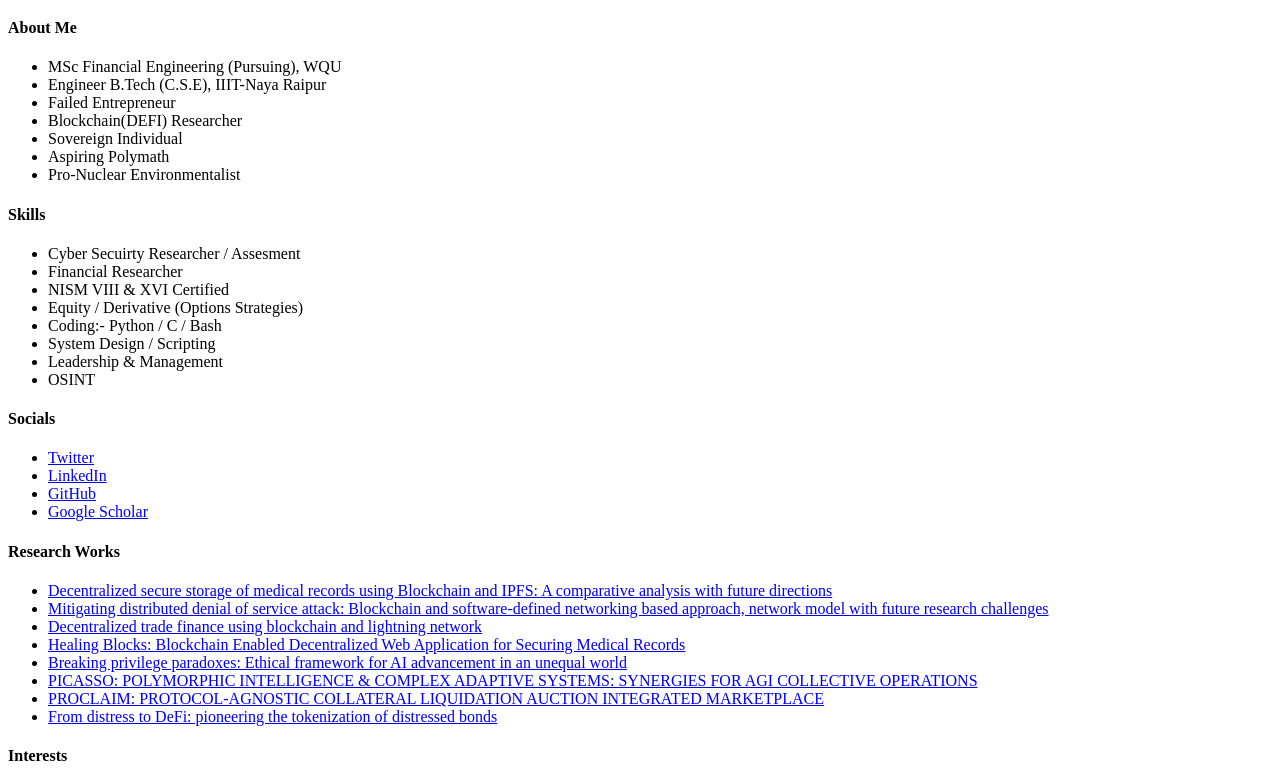
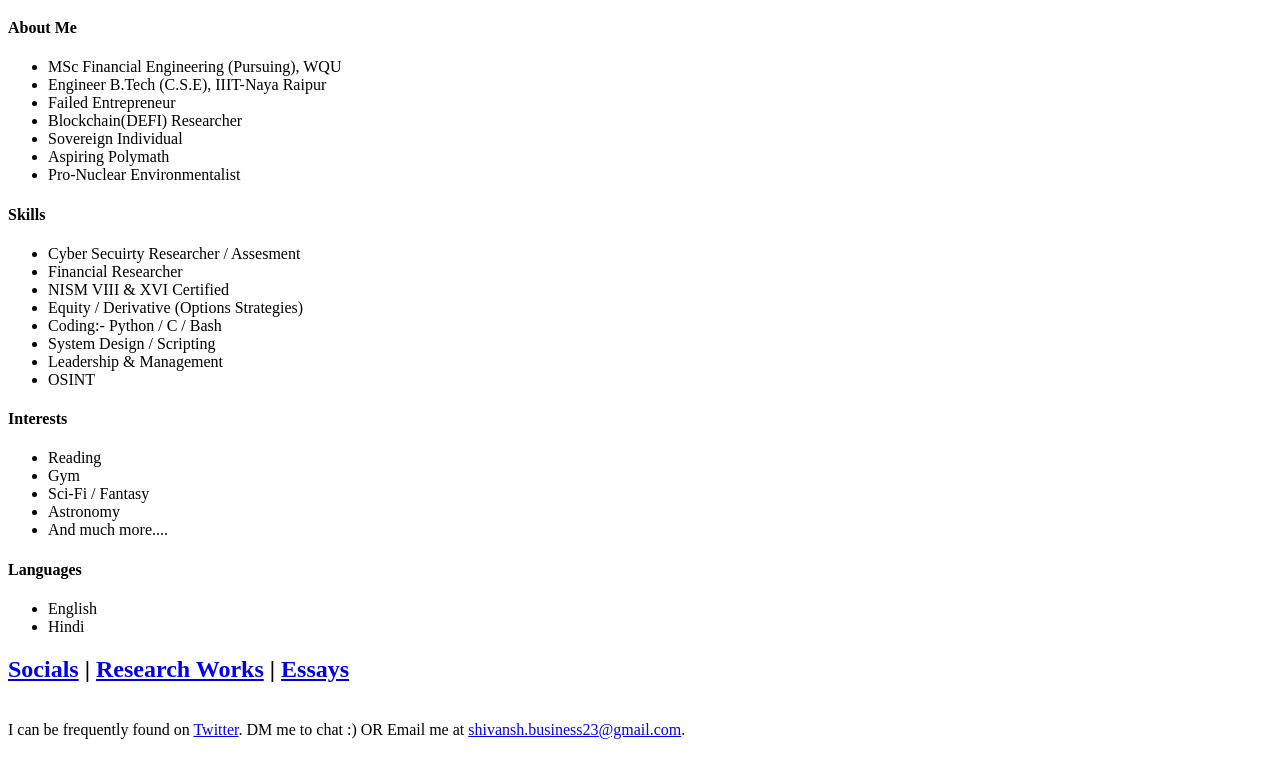
Before and after one commit to shivansh2310/Portfolio, a plain HTML site: page Index.html in a window 1280 px wide. Shown: the part 118-902 px from the top of the page. After the commit the page ends 865 px from the top, so only its background shows below. Drawn offline with Linux system fonts and the light colour scheme.

Commit message:
Update Index.html
Version 1.1

```diff
--- a/Index.html
+++ b/Index.html
@@ -11,17 +11,17 @@
 <body>
     <header><h1>Shivansh Kumar</h1></header>
     <i>"There's some good in this world, Mr. Frodo, and it's worth fighting for."</i> <br>
-        <i> "No Greater Motivator Than Disrespect."</i>
+    <i>"No Greater Motivator Than Disrespect."</i>
     <list>
         <h4>About Me</h4>
         <ul>
             <li>MSc Financial Engineering (Pursuing), WQU</li>
             <li>Engineer B.Tech (C.S.E), IIIT-Naya Raipur</li>
             <li>Failed Entrepreneur</li>
-                <li>Blockchain(DEFI) Researcher </li>
+            <li>Blockchain(DEFI) Researcher</li>
             <li>Sovereign Individual</li>
             <li>Aspiring Polymath</li>
-                <li>Pro-Nuclear Environmentalist </li>
+            <li>Pro-Nuclear Environmentalist</li>
         </ul>
     </list>
     <list>
@@ -35,30 +35,6 @@
             <li>System Design / Scripting</li>
             <li>Leadership & Management</li>
             <li>OSINT</li>
-            </ul>
-        </list>
-        <list>
-            <h4>Socials</h4>
-            <ul>
-                <li><a href="https://twitter.com/Mr_7i74N">Twitter</a></li>
-                <li><a href="https://www.linkedin.com/in/shivansh-kumar-769507179/">LinkedIn</a></li>
-                <li><a href="https://github.com/shivansh2310">GitHub</a></li>
-                <li><a href="https://scholar.google.com/citations?user=YtazHpQAAAAJ&hl=en&authuser=1">Google Scholar</a></li>
-
-            </ul>
-        </list>
-        <list>
-            <h4>Research Works</h4>
-            <ul>
-                <li><a href="https://onlinelibrary.wiley.com/doi/abs/10.1002/spy2.162">Decentralized secure storage of medical records using Blockchain and IPFS: A comparative analysis with future directions</a></li>
-                <li><a href="https://onlinelibrary.wiley.com/doi/abs/10.1002/spy2.163">Mitigating distributed denial of service attack: Blockchain and software-defined networking based approach, network model with future research challenges</a></li>
-                <li><a href="https://onlinelibrary.wiley.com/doi/abs/10.1002/spy2.260">Decentralized trade finance using blockchain and lightning network</a></li>
-                <li><a href="https://link.springer.com/chapter/10.1007/978-981-16-6616-2_26">Healing Blocks: Blockchain Enabled Decentralized Web Application for Securing Medical Records</a></li>
-                <li><a href="https://engrxiv.org/preprint/view/3207">Breaking privilege paradoxes: Ethical framework for AI advancement in an unequal world</a></li>
-                <li><a href="https://engrxiv.org/preprint/view/3215">PICASSO: POLYMORPHIC INTELLIGENCE & COMPLEX ADAPTIVE SYSTEMS: SYNERGIES FOR AGI COLLECTIVE OPERATIONS</a></li>
-                <li><a href="https://engrxiv.org/preprint/view/3242">PROCLAIM: PROTOCOL-AGNOSTIC COLLATERAL LIQUIDATION AUCTION INTEGRATED MARKETPLACE</a></li>
-                <li><a href="https://engrxiv.org/preprint/view/3256">From distress to DeFi: pioneering the tokenization of distressed bonds</a></li>
-
         </ul>
     </list>
     <list>
@@ -78,6 +54,9 @@
             <li>Hindi</li>
         </ul>
     </list>
+
+    <h2><a href="socials.html">Socials</a> | <a href="research.html">Research Works</a> | <a href="essays.html">Essays</a></h2>
+	<br>
     I can be frequently found on <a href="https://twitter.com/Mr_7i74N">Twitter</a>. DM me to chat :) OR Email me at <a href="mailto:shivansh.business23@gmail.com">shivansh.business23@gmail.com</a>.
 </body>
 </html>
```
Lines whose indentation alone changed are shown as unchanged.
